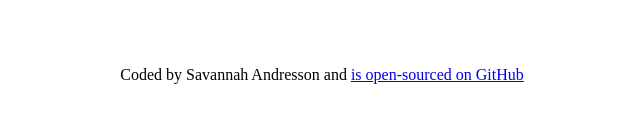
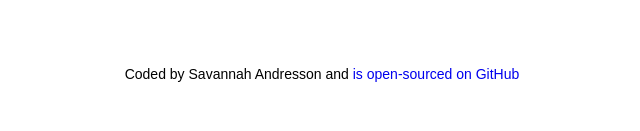
Before and after one commit to savi-creates/weather-app-react, a React (Create React App) app: page / in a window 1280 px wide. Shown: the part 169-300 px from the top of the page, without its empty margins (318-958 px from the left). Built offline with nearby package versions, Linux system fonts and the light colour scheme.

Commit message:
Made some changes to the footer

```diff
--- a/src/styles.css
+++ b/src/styles.css
@@ -2,6 +2,21 @@
   text-align: center;
   font-family: "Franklin Gothic Medium", "Arial Narrow", Arial, sans-serif;
   font-size: 50px;
+}
+
+.App footer {
+  text-align: center;
+  font-size: 14px;
+  font-family: Arial, sans-serif;
+}
+
+.App footer a {
+  text-decoration: none;
+}
+
+.App footer a:hover {
+  text-decoration: underline;
+  color: #0b58b1;
 }
 
 .Search {
```
